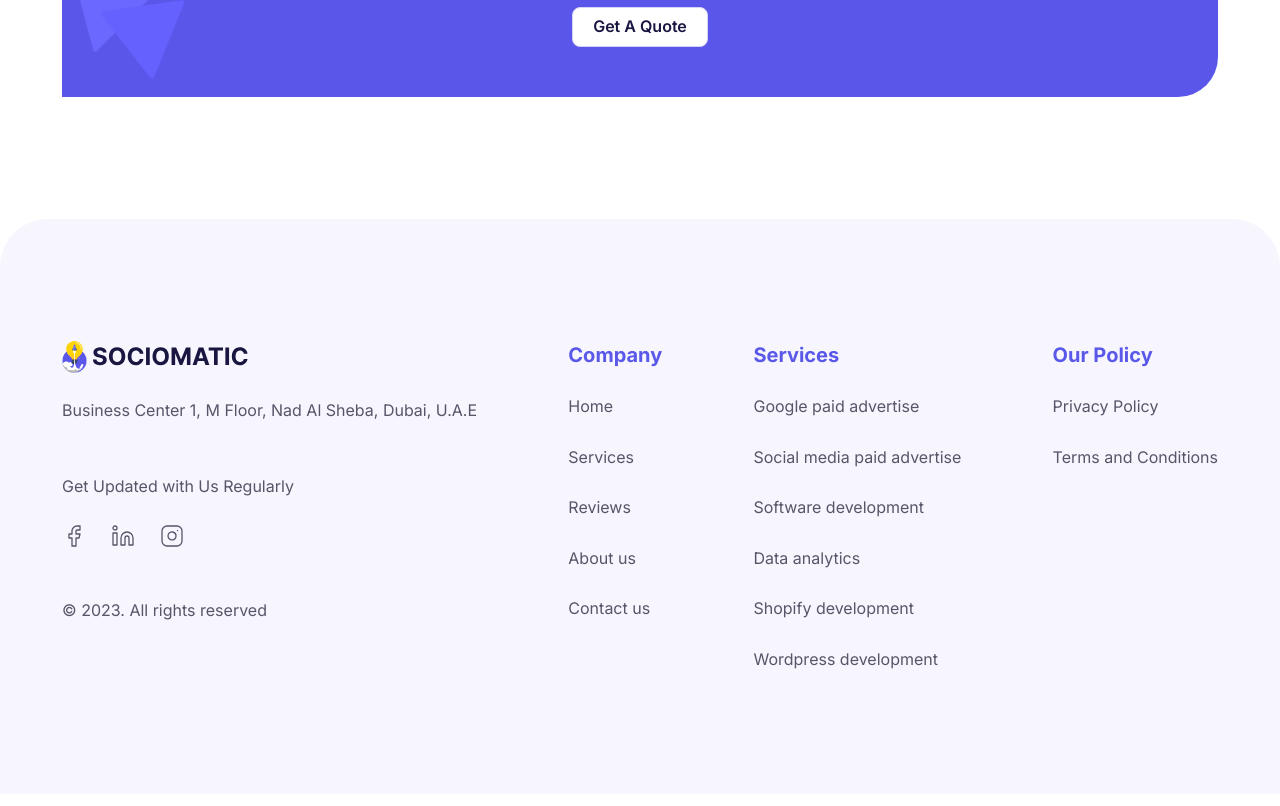
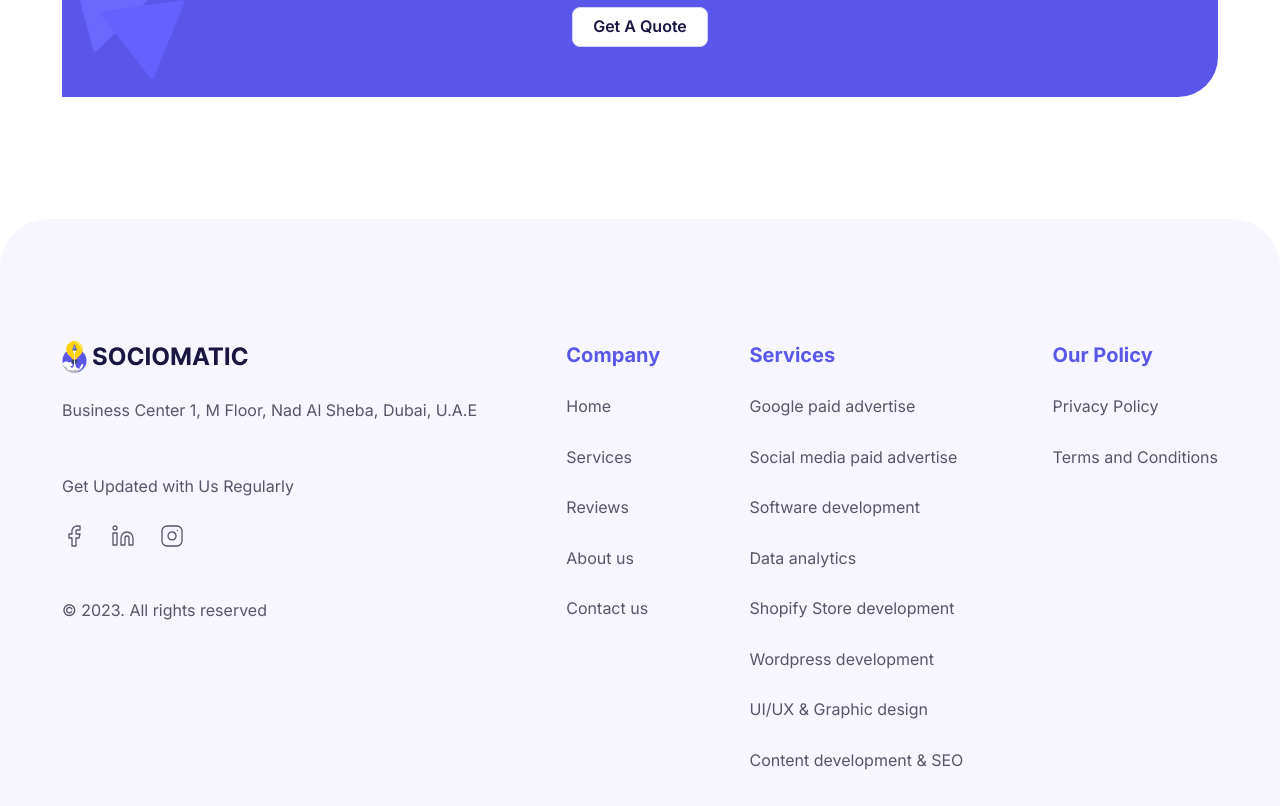
Before and after one commit to musiur/sociomatic, a Next.js app: page /services/content-writing-and-seo in a window 1280 px wide. Shown: the part 7345-8151 px from the top of the page. Built offline with nearby package versions, Linux system fonts and the light colour scheme.

Commit message:
[Enhancement] Footer Links #63

```diff
--- a/src/app/get-a-quote/page.tsx
+++ b/src/app/get-a-quote/page.tsx
@@ -105,7 +105,7 @@ const GetAQuotePage = () => {
   return (
     <>
       <div className="bg-[url('/images/backgrounds/CircleNest.svg')] bg-cover bg-center">
-        <div className="section border-b border-secondarymuted container">
+        <div className="section container">
           <SectionHead
             highlighter=""
             H2={<>Get a Quote</>}
@@ -120,7 +120,9 @@ const GetAQuotePage = () => {
             ]}
           />
         </div>
-        <div className="-mt-[20px] md:-mt-[25px]">
+
+        <div className="relative container section grid grid-cols-1 md:grid-cols-2 large-gap backdrop-blur rounded-lg border border-secondarymuted">
+          <div className="absolute top-0 left-0 w-full -mt-[20px] md:-mt-[25px]">
             <ul className="flex items-center justify-center">
               {["One Time", "Quarterly", "Yearly"].map((item, index) => {
                 return (
@@ -133,7 +135,9 @@ const GetAQuotePage = () => {
                     } ${index + 1 === 1 ? "rounded-l-[10px]" : ""} ${
                       index + 1 === 3 ? "rounded-r-[10px]" : ""
                     } ${
-                    index + 1 === 2 ? "border border-l-0 border-r-0" : "border"
+                      index + 1 === 2
+                        ? "border border-l-0 border-r-0"
+                        : "border"
                     } transition ease-in-out duration-300`}
                     onClick={() => setCurrentTab(index + 1)}
                   >
@@ -143,7 +147,6 @@ const GetAQuotePage = () => {
               })}
             </ul>
           </div>
-        <div className="container section grid grid-cols-1 md:grid-cols-2 large-gap backdrop-blur shadow-md rounded-[40px]">
           <div className="flex flex-col small-gap">
             <div className="grid w-full items-center gap-1.5">
               <Label htmlFor="name">
--- a/src/components/layout/footer.tsx
+++ b/src/components/layout/footer.tsx
@@ -90,22 +90,22 @@ const HeadingLinks = [
       {
         id: 1,
         text: "Services",
-        link: "/",
+        link: "/services",
       },
       {
         id: 2,
         text: "Reviews",
-        link: "/",
+        link: "/reviews",
       },
       {
         id: 3,
         text: "About us",
-        link: "/",
+        link: "/about-us",
       },
       {
         id: 4,
         text: "Contact us",
-        link: "/",
+        link: "/contact-us",
       },
     ],
   },
@@ -116,32 +116,42 @@ const HeadingLinks = [
       {
         id: 0,
         text: "Google paid advertise",
-        link: "/",
+        link: "/services/google-paid-ads",
       },
       {
         id: 1,
         text: "Social media paid advertise",
-        link: "/",
+        link: "/services/social-media-paid-ads",
       },
       {
         id: 2,
         text: "Software development",
-        link: "/",
+        link: "/services/software-development",
       },
       {
         id: 3,
         text: "Data analytics",
-        link: "/",
+        link: "/services/data-analytics",
       },
       {
         id: 4,
-        text: "Shopify development",
-        link: "/",
+        text: "Shopify Store development",
+        link: "/services/shopify-store-development",
       },
       {
         id: 5,
         text: "Wordpress development",
-        link: "/",
+        link: "/services/wordpress-development",
+      },
+      {
+        id: 6,
+        text: "UI/UX & Graphic design",
+        link: "/services/ui-ux-and-graphic-design",
+      },
+      {
+        id: 7,
+        text: "Content development & SEO",
+        link: "/services/content-writing-and-seo",
       },
     ],
   },
--- a/src/lib/data/data.tsx
+++ b/src/lib/data/data.tsx
@@ -525,7 +525,7 @@ export const GoogleAdsServicePageData = {
         ],
         link: "/",
       },
-    ]
+    ],
   },
   testimonial: {
     highlighter: "Testimonials",
@@ -1897,7 +1897,7 @@ export const ShopifyDevelopmentServicePageData = {
   herosection: {
     H1: (
       <>
-        Elevate Your <span>Ecommerce</span> Websites
+        Elevate Your <span>Ecommerce</span> Websites with Shopify
       </>
     ),
     P: (
@@ -1945,7 +1945,7 @@ export const ShopifyDevelopmentServicePageData = {
     H2: (
       <>
         Why&nbsp;
-        <span>Social Media Paid Ads</span>?
+        <span>Shopify Store Development</span>?
       </>
     ),
     paragraphs: [
@@ -2532,8 +2532,8 @@ export const UIUXandGraphicDesignServicePageData = {
     P: (
       <>
         Discover design brilliance with Sociomatic. Boost your brand with
-        superior UI/UX and Graphic Design, where creativity and mastery live
-        together.
+        superior <span>UI/UX</span> and <span>Graphic Design</span>, where
+        creativity and mastery live together.
       </>
     ),
     videoLink: "https://www.youtube.com/embed/Gl465-ugqbM?si=Njv8OZykPsz9LsYZ",
```
Lines whose indentation alone changed are shown as unchanged.
